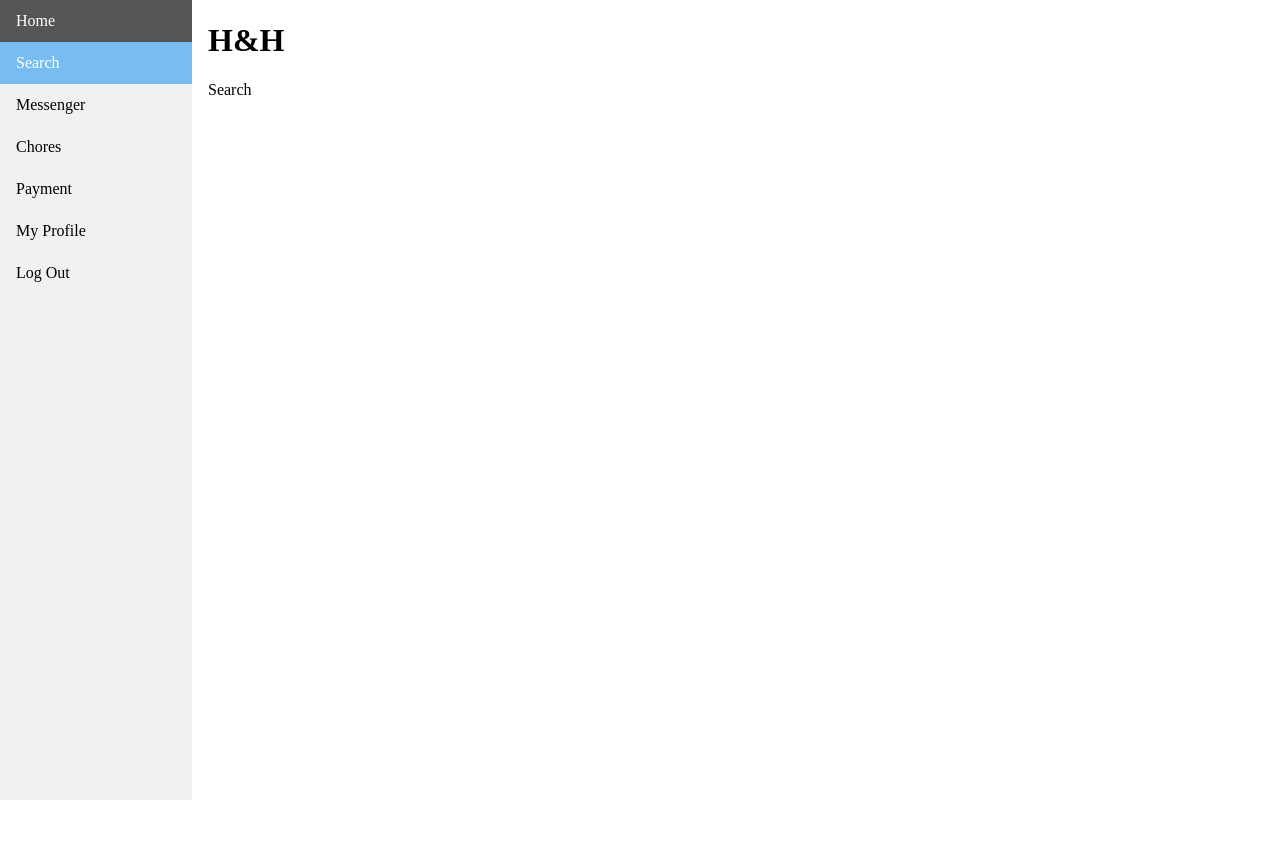
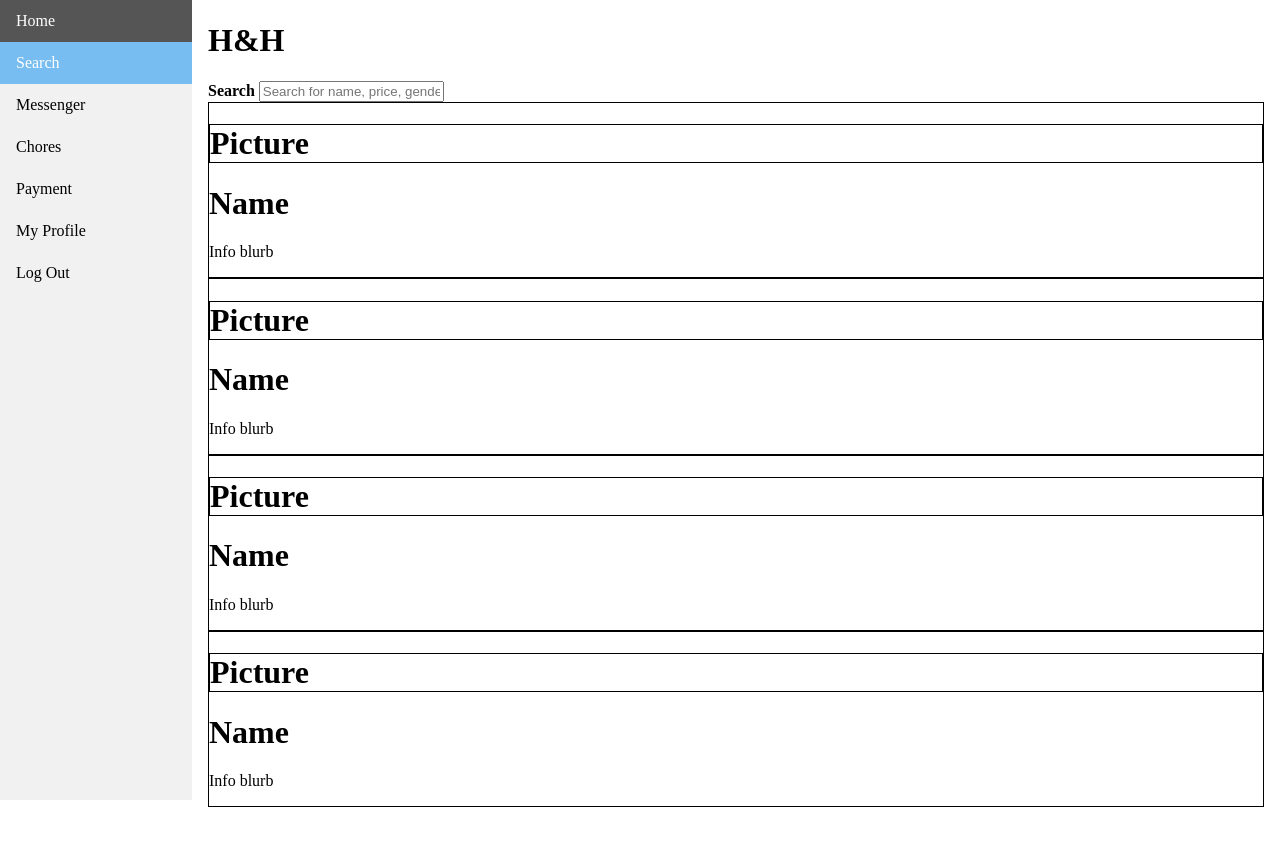
Before and after one commit to vincenteyao/CSE-134B, a plain HTML site: page search.html in a window 1280 px wide. Drawn offline with Linux system fonts and the light colour scheme.

Commit message:
added info cards and search bar

```diff
--- a/search.html
+++ b/search.html
@@ -24,6 +24,32 @@
   <div class="landing-bdy">
     <h1>H&H</h1>
 
-    <p>Search</p>
+    <label><b>Search</b></label>
+    <input type="text" placeholder="Search for name, price, gender, etc." name="search"/>
+
+    <div class="summary" style="border:1px solid black">
+      <h1 class="pf-pic"style="border:1px solid black" style="float:left">Picture</h1>
+      <h1 class="name">Name</h1>
+      <p class="info">Info blurb</p>
+    </div>
+
+    <div class="summary" style="border:1px solid black">
+      <h1 class="pf-pic"style="border:1px solid black" style="float:left">Picture</h1>
+      <h1 class="name">Name</h1>
+      <p class="info">Info blurb</p>
+    </div>
+
+    <div class="summary" style="border:1px solid black">
+      <h1 class="pf-pic"style="border:1px solid black" style="float:left">Picture</h1>
+      <h1 class="name">Name</h1>
+      <p class="info">Info blurb</p>
+    </div>
+
+    <div class="summary" style="border:1px solid black">
+      <h1 class="pf-pic"style="border:1px solid black" style="float:left">Picture</h1>
+      <h1 class="name">Name</h1>
+      <p class="info">Info blurb</p>
+    </div>
+
   </div>
 </body>
```
